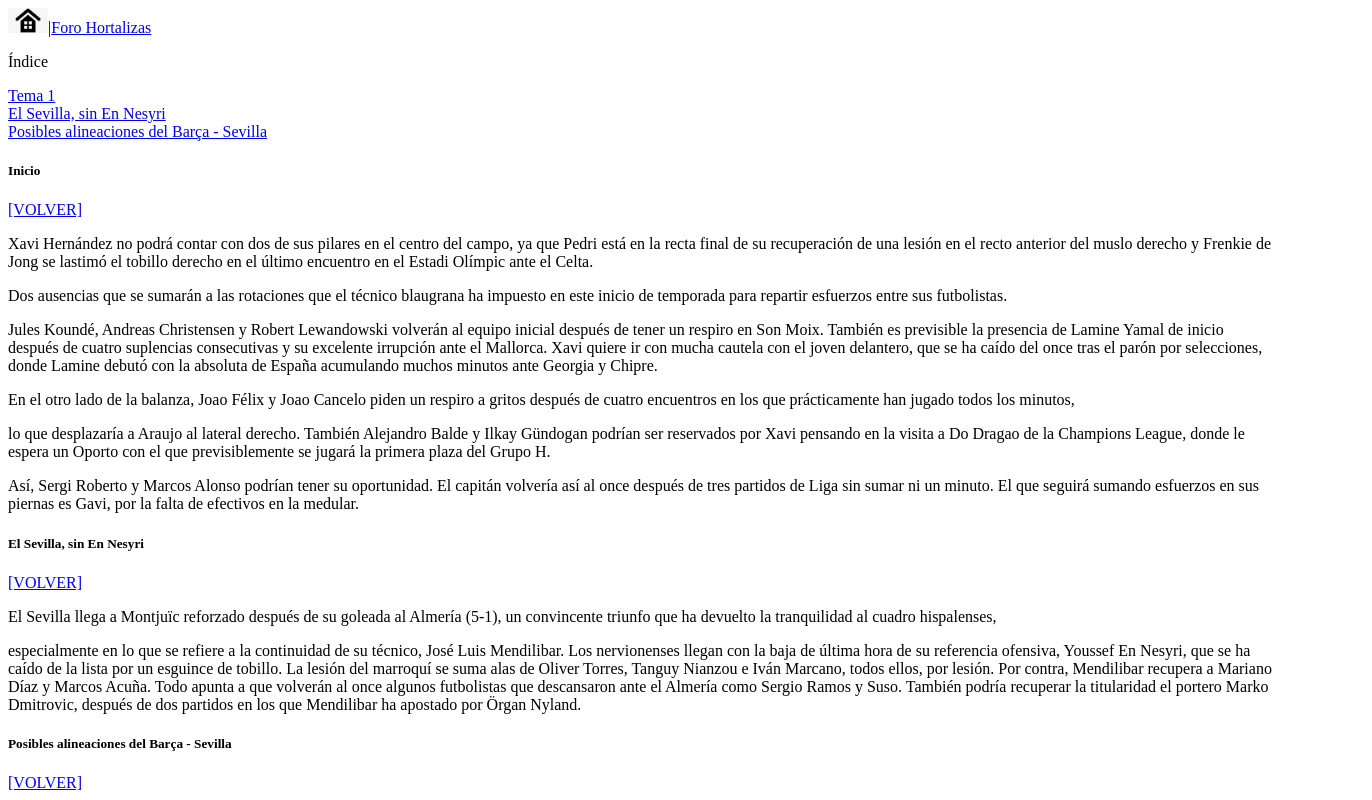
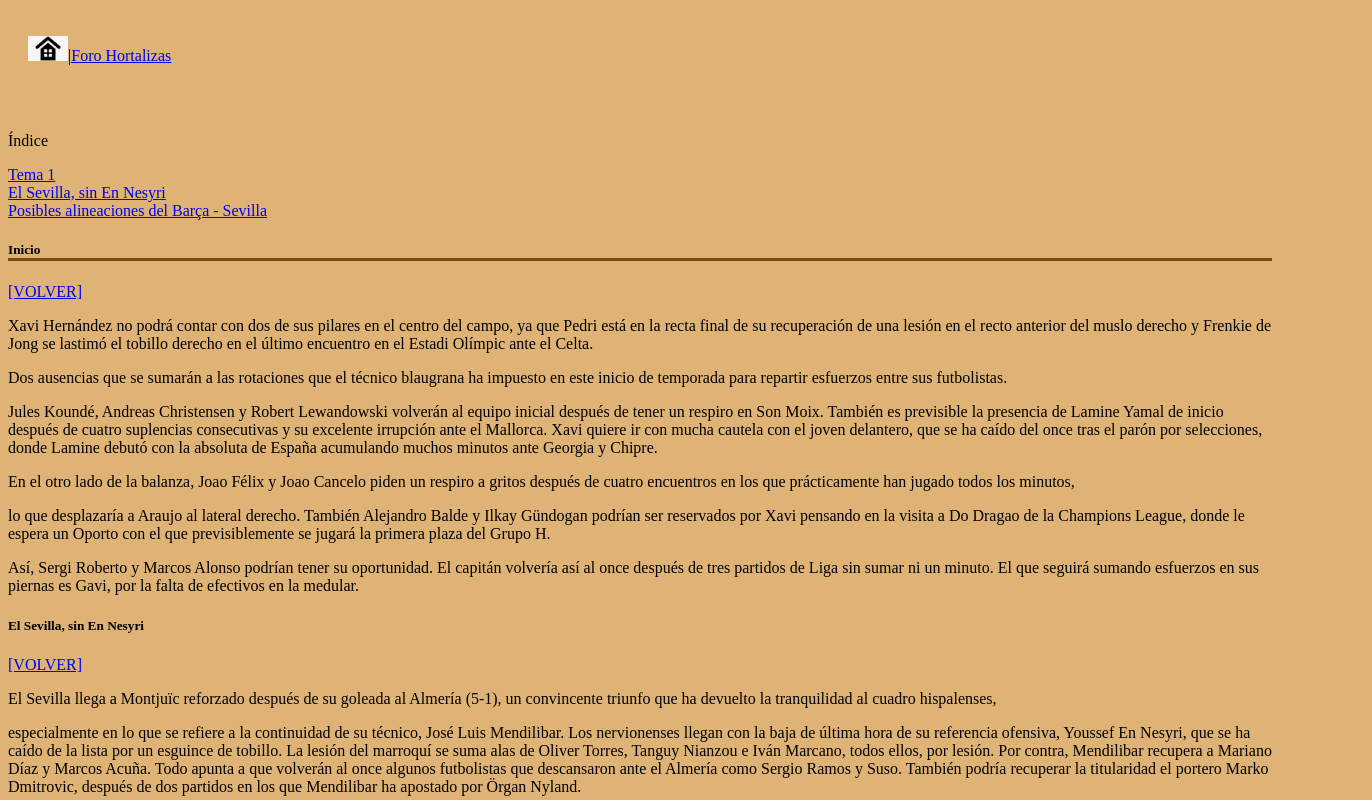
Before and after one commit to robertinhoSS/2SMR2324_robertinhoSS, a plain HTML site: page 3.4.html in a window 1280 px wide. Shown: the top 800 px of the page, 1372 px wide, since content can reach past the window. Drawn offline with Linux system fonts and the light colour scheme.

Commit message:
Add files via upload

```diff
--- /dev/null
+++ b/3.1.css
@@ -0,0 +1,3 @@
+*{
+    background-color: #dfb376;
+}
--- /dev/null
+++ b/3.2.css
@@ -0,0 +1,3 @@
+*{
+    background-color: #dfb376;
+}
--- /dev/null
+++ b/3.3.css
@@ -0,0 +1,3 @@
+*{
+    background-color: #dfb376;
+}
--- /dev/null
+++ b/3.4.css
@@ -0,0 +1,16 @@
+*{
+    background-color: #dfb376;
+}
+#nav {
+    padding: 20px;
+    position: fixed;
+    width: 100%;
+}
+#enlaces {
+    padding: 50px;
+    width: 100%;
+}
+#inicio {
+    border-bottom:solid 3px #784b0c;
+    padding: auto;
+}
--- a/3.4.html
+++ b/3.4.html
@@ -2,16 +2,22 @@
 <html lang="es">
 	<head>
 		 <meta charset="UTF-8">
+		 <link rel="stylesheet" href="3.4.css">
 	</head>
+	<header>
+	<nav id="nav"><a href="index.html"><img src="home.png" weight="25" height="25"></a>|<a href="articulos.html">Foro Hortalizas</a></nav>
+
+	</header>
 	<body>
-		<nav><a href="index.html"><img src="home.png" weight="25" height="25"></a>|<a href="articulos.html">Foro Hortalizas</a></nav>
+		<slot id="bloke">
+		<p id="enlaces">
 		<p id="indice">Índice</p>
 
 		<a href="#inicio">Tema 1</a>
 		<br><a href="#El Sevilla, sin En Nesyri">El Sevilla, sin En Nesyri</a>
 		<br><a href="#Posibles alineaciones del Barça - Sevilla
 		">Posibles alineaciones del Barça - Sevilla
-	</a>
+	</a></slot></p>
 	<h5 id="inicio">Inicio</h5>
 	<a href="#indice">[VOLVER]</a>
 <p>	Xavi Hernández no podrá contar con dos de sus pilares en el centro del campo, ya que Pedri está en la recta final de su recuperación de una lesión en el recto anterior del muslo derecho y Frenkie de Jong se lastimó el tobillo derecho en el último encuentro en el Estadi Olímpic ante el Celta.</p>
--- /dev/null
+++ b/articulos.css
@@ -0,0 +1,12 @@
+*{
+    background-color: #dfb376;
+}
+#nav {
+    padding: 20px;
+    position: fixed;
+    width: 100%;
+}
+#enlaces {
+    padding: 100px;
+    width: 100%;
+}
--- /dev/null
+++ b/index.css
@@ -0,0 +1,3 @@
+*{
+    background-color: #dfb376;
+}
--- /dev/null
+++ b/log.css
@@ -0,0 +1,10 @@
+*{
+    background-color: #dfb376;
+}
+#bloke{
+    background-color: bisque;
+    border: solid;
+    border-color: rgb(107, 83, 54);
+    padding: 10px;
+    width:10% ;
+}
```
Also changed, not shown: 3.1.html (+1 -0 lines), 3.2.html (+1 -0 lines), 3.3.html (+1 -0 lines), articulos.html (+5 -4 lines), index.html (+1 -0 lines), log.html (+10 -5 lines).
